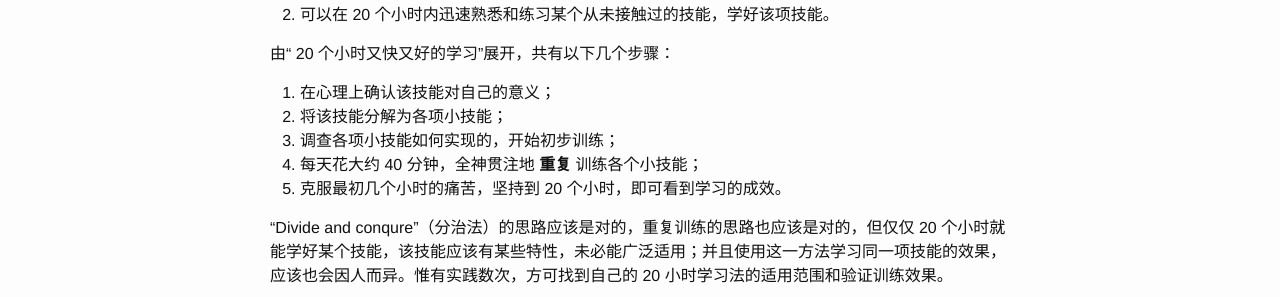
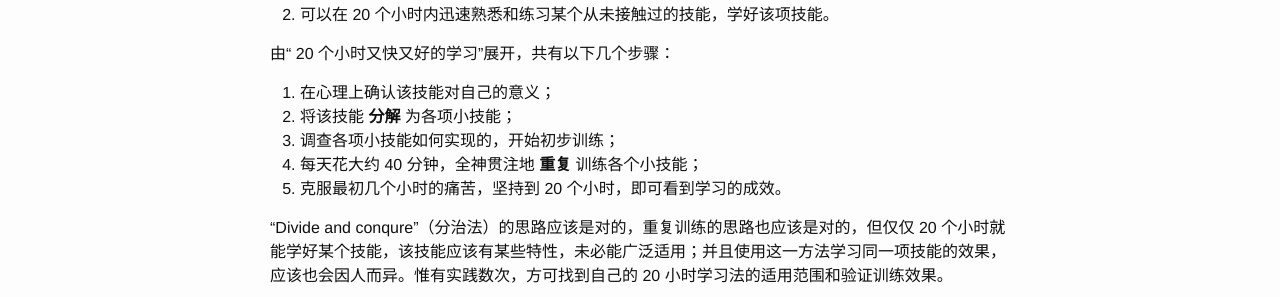
Before and after one commit to zhenjieliang/zhenjieliang.github.io, a Jekyll site: the page built from _posts/2018-10-30-learn-things-fast.md, in a window 1280 px wide. Shown: the part 260-557 px from the top of the page. Built offline with Jekyll 4.4.1, drawn with Linux system fonts in a browser that asks for light colours.

Commit message:
tiny changes

```diff
--- a/_posts/2018-10-30-learn-things-fast.md
+++ b/_posts/2018-10-30-learn-things-fast.md
@@ -13,7 +13,7 @@ categories: learning methods
 由“ 20 个小时又快又好的学习”展开，共有以下几个步骤：
 
 1. 在心理上确认该技能对自己的意义；
-2. 将该技能分解为各项小技能；
+2. 将该技能 **分解** 为各项小技能；
 3. 调查各项小技能如何实现的，开始初步训练；
 4. 每天花大约 40 分钟，全神贯注地 **重复** 训练各个小技能；
 5. 克服最初几个小时的痛苦，坚持到 20 个小时，即可看到学习的成效。
```
Also changed, not shown: 2 other files.
